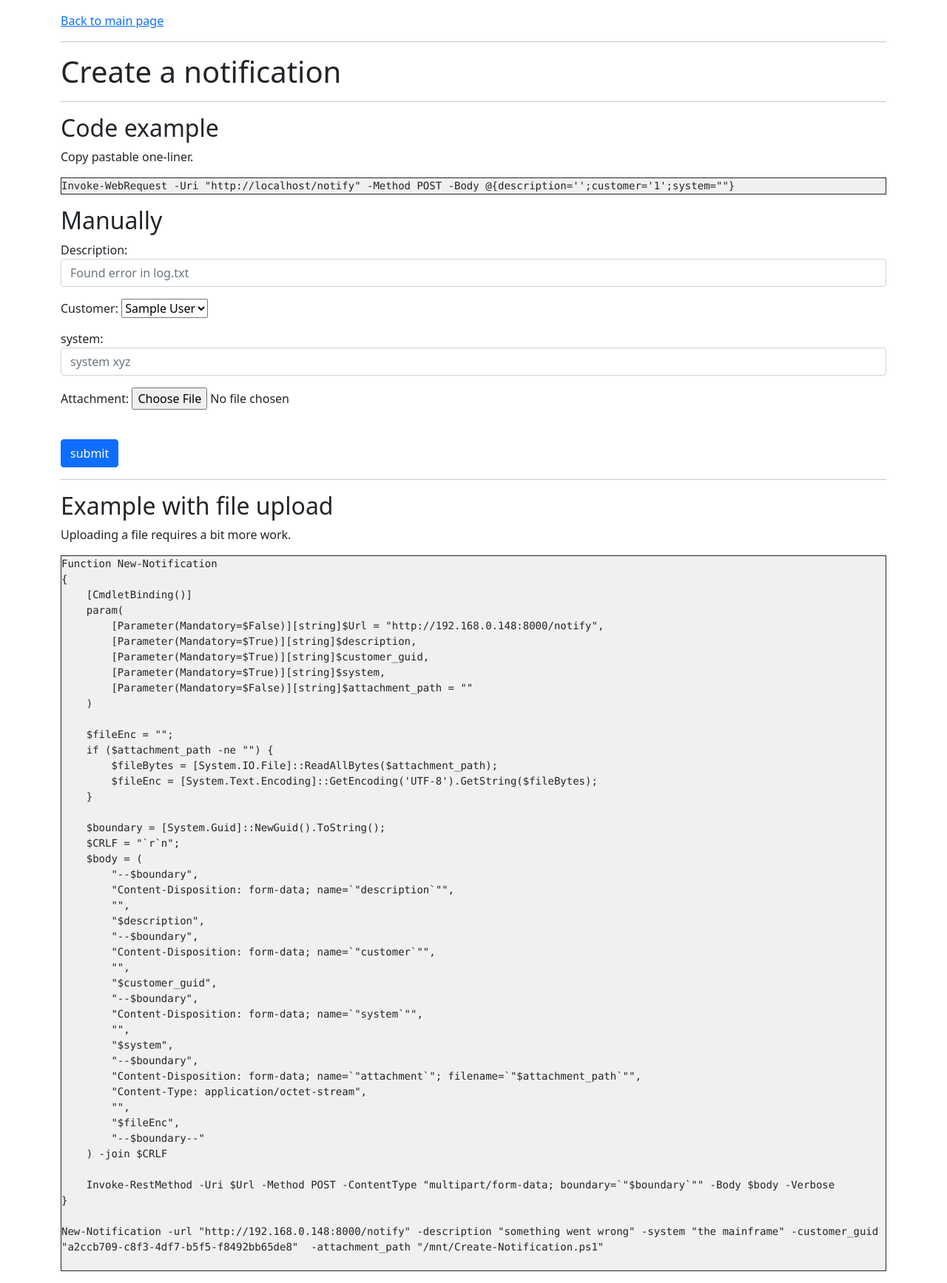
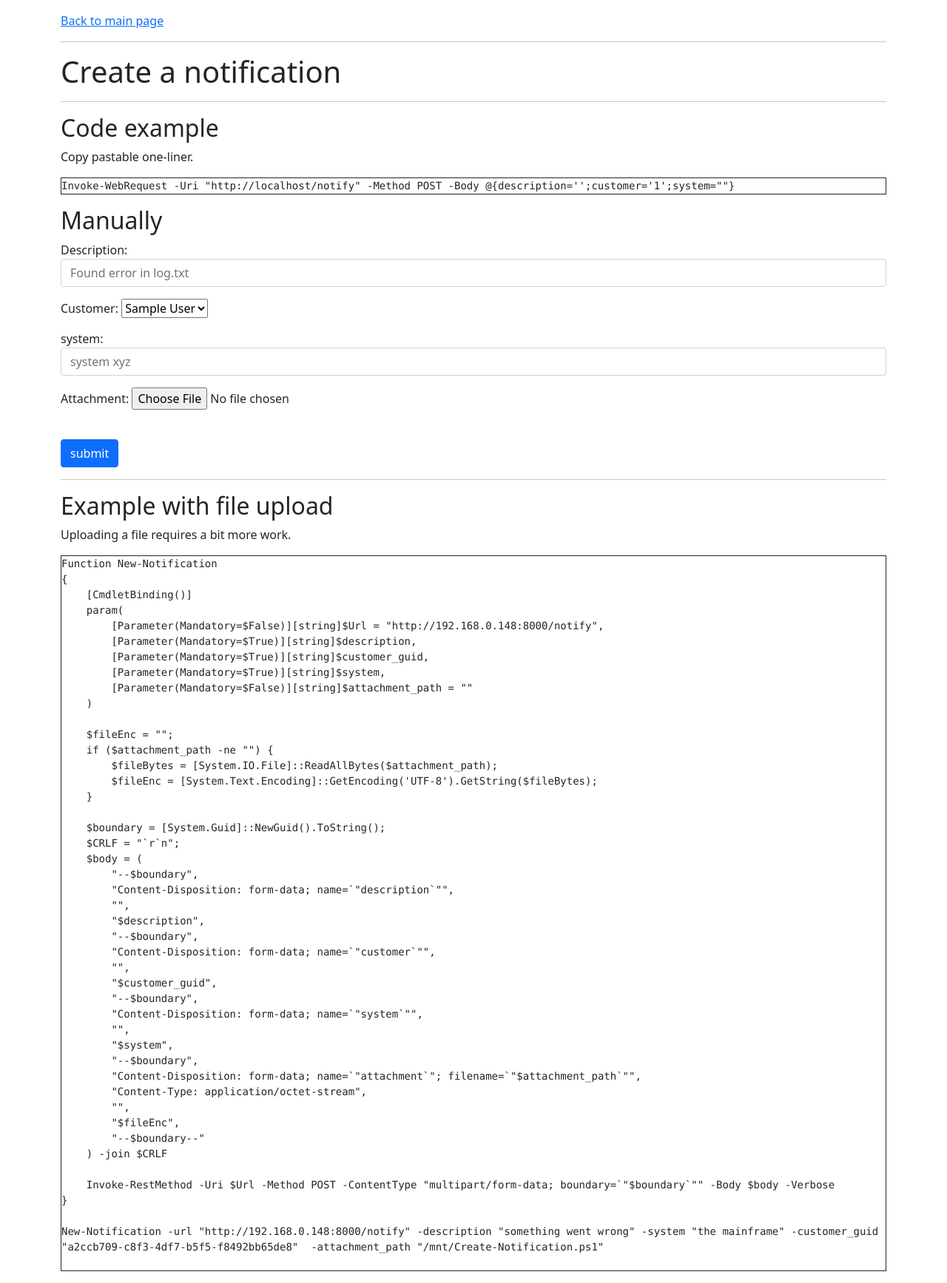
Before and after one commit to sir-ragna/notifier, a Django app: page /notify in a window 1280 px wide. Shown: the whole page at 74% size. Run offline with Django 3.2, Linux system fonts and the light colour scheme; tables that the repository leaves empty hold one stand-in row (values such as "Sample post").

Commit message:
remove bg color of code block

```diff
--- a/notifications/templates/notify.html.j2
+++ b/notifications/templates/notify.html.j2
@@ -4,7 +4,7 @@
 <style>
 /* Fix example code styling white-space:pre-line; pre-wrap; */
 pre { white-space: pre-wrap; }
-code { background: #f0f0f0; display:block; }
+code { display:block; }
 </style>
 {% endblock head %}
 
```
